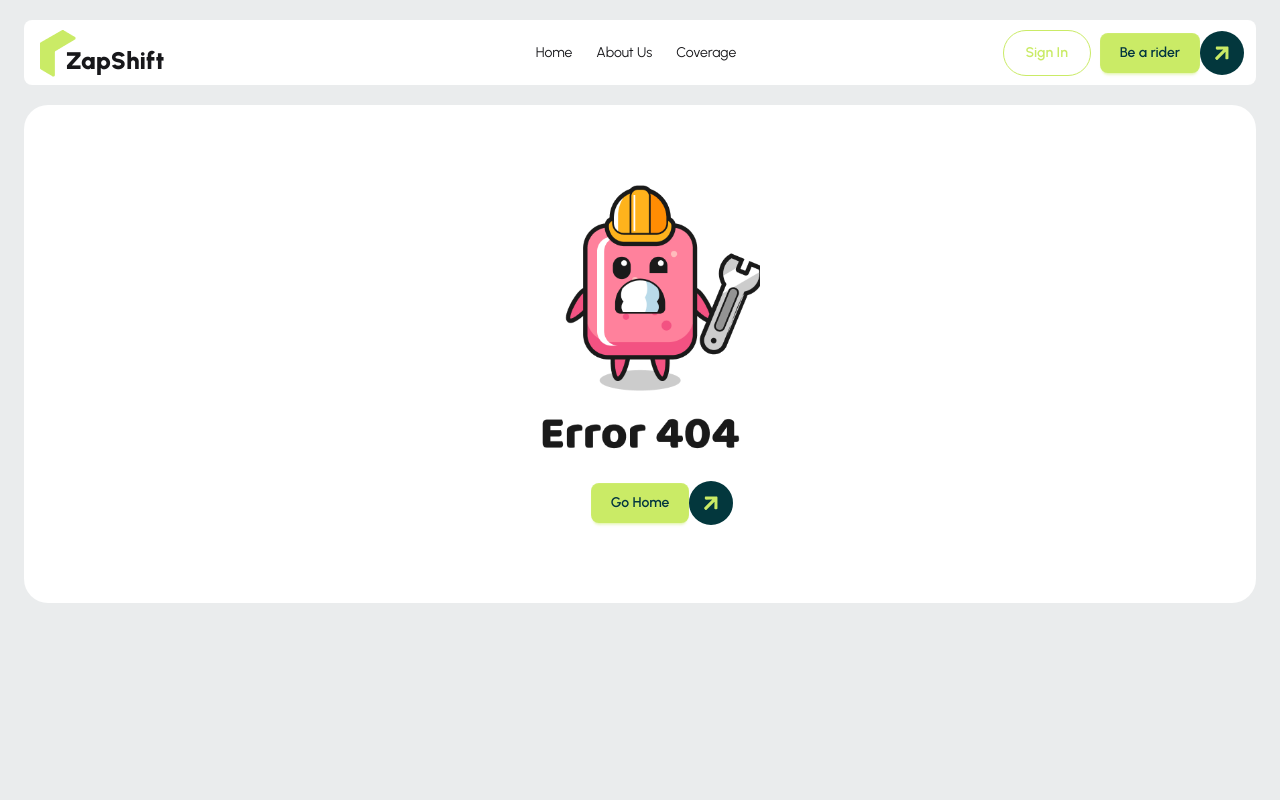
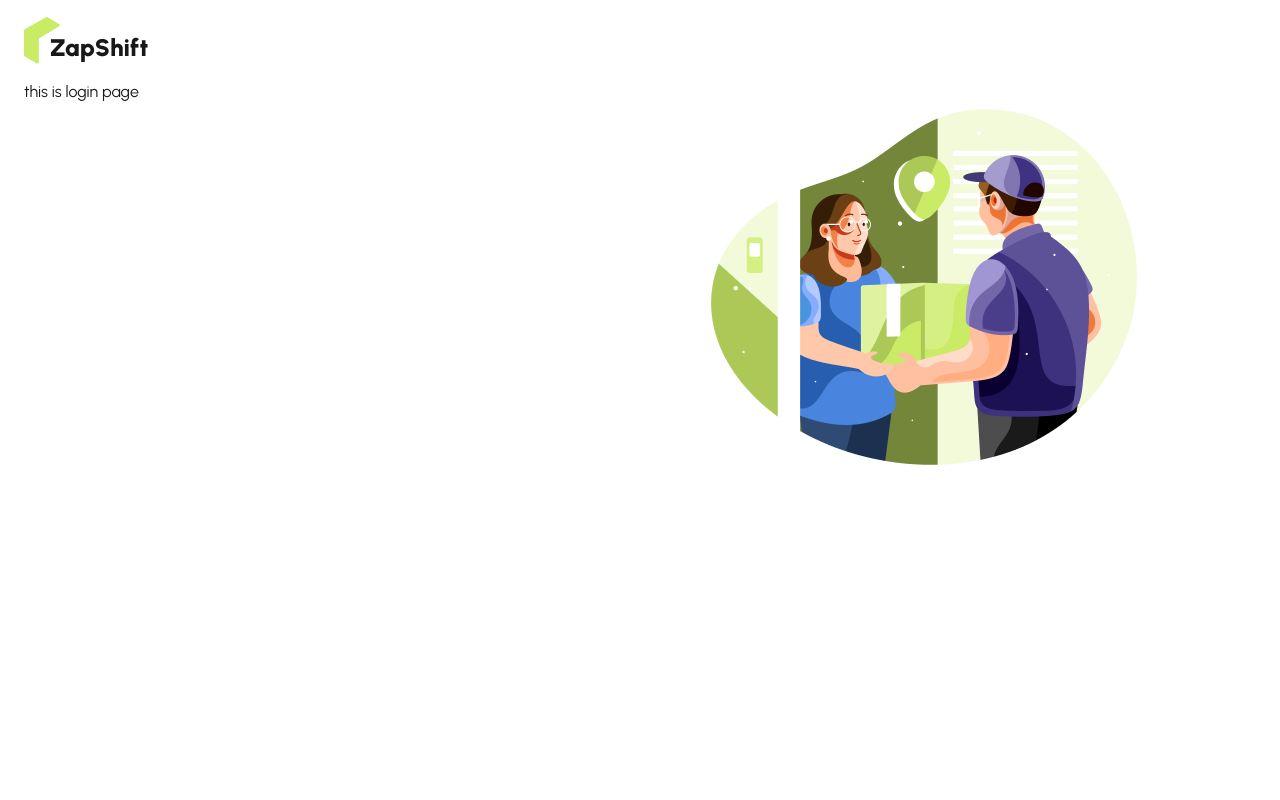
Before and after one commit to Thesachindey/ZapShift-client, a React (Vite) app: page /login in a window 1280 px wide. Shown: the top 800 px of the page. Built offline with nearby package versions, Linux system fonts and the light colour scheme.

Commit message:
added auth layout and added  react-hook-form

```diff
--- a/package.json
+++ b/package.json
@@ -16,6 +16,7 @@
     "lucide-react": "^0.554.0",
     "react": "^19.2.0",
     "react-dom": "^19.2.0",
+    "react-hook-form": "^7.66.1",
     "react-icons": "^5.5.0",
     "react-leaflet": "^5.0.0-rc.2",
     "react-responsive-carousel": "^3.2.23",
--- a/src/Routes/router.jsx
+++ b/src/Routes/router.jsx
@@ -4,6 +4,9 @@
 import Coverage from "../pages/Coverage/Coverage";
 import NotFound from "../pages/404/NotFound";
 import AboutUs from "../pages/AboutUs/AboutUs";
+import AuthLayout from "../layouts/AuthLayout";
+import Login from "../pages/Auth/Login/Login";
+import Register from "../pages/Auth/Register/Register";
 
 export const router = createBrowserRouter([
     {
@@ -30,4 +33,18 @@
             }
         ]
     },
+    {
+        path: '/',
+        Component: AuthLayout,
+        children: [
+            {
+                path: 'login',
+                Component: Login,
+            },
+            {
+                path: 'register',
+                Component: Register,
+            }
+        ]
+    }
 ]);
--- /dev/null
+++ b/src/layouts/AuthLayout.jsx
@@ -0,0 +1,23 @@
+import React from 'react';
+import Logo from '../components/Logo/Logo';
+import { Outlet } from 'react-router';
+import authImg from '../assets/authImage.png'
+const AuthLayout = () => {
+    return (
+        <div className=' max-w-7xl mx-auto px-6 min-h-screen bg-white '>
+            <div className="py-4 ">
+            <Logo />
+            </div>
+            <div className="flex">
+                <div className="flex-1">
+                    <Outlet></Outlet>
+                </div>
+                <div className="flex-1">
+                    <img src={authImg} alt="" />
+                </div>
+            </div>
+        </div>
+    );
+};
+
+export default AuthLayout;
--- /dev/null
+++ b/src/pages/Auth/Login/Login.jsx
@@ -0,0 +1,11 @@
+import React from 'react';
+
+const Login = () => {
+    return (
+        <div>
+            this is login page
+        </div>
+    );
+};
+
+export default Login;
--- /dev/null
+++ b/src/pages/Auth/Register/Register.jsx
@@ -0,0 +1,11 @@
+import React from 'react';
+
+const Register = () => {
+    return (
+        <div>
+            this is register page
+        </div>
+    );
+};
+
+export default Register;
```
Also changed, not shown: 1 other file (tests, documents, lock files or other folders).
